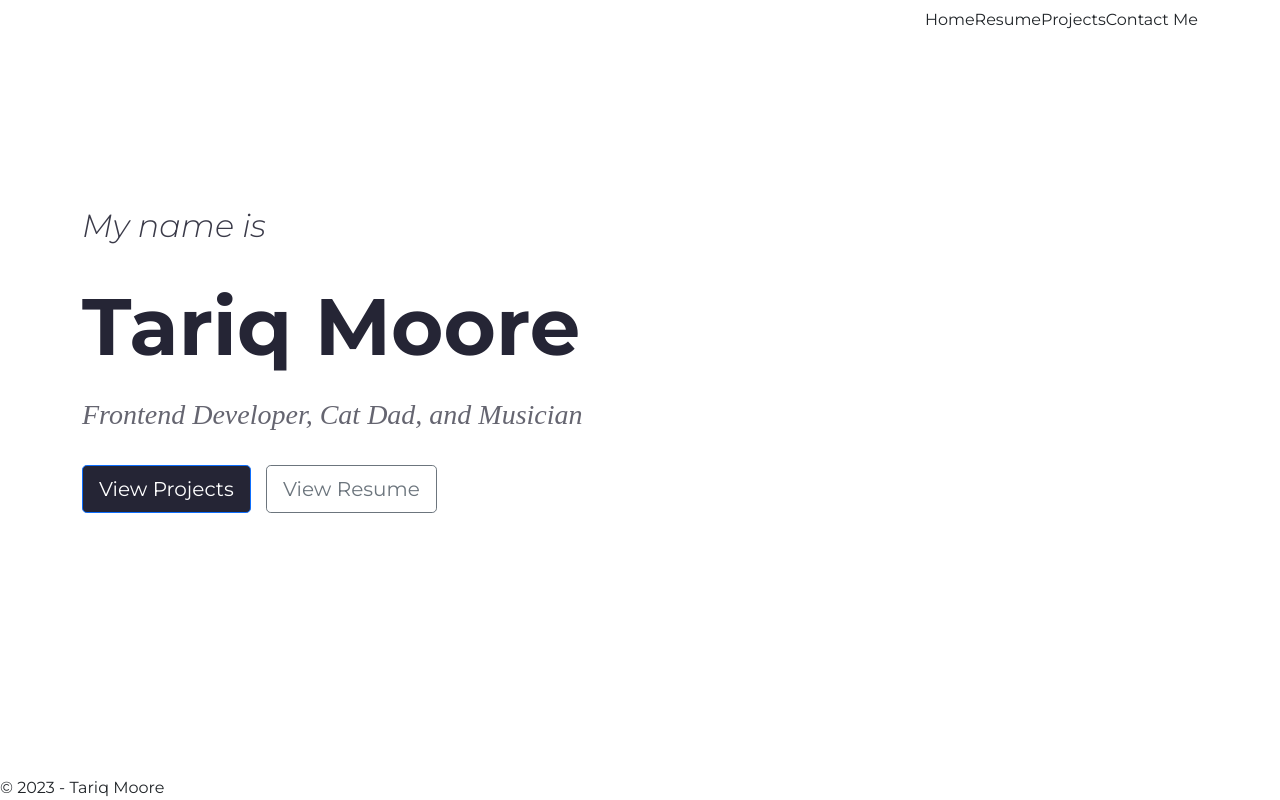
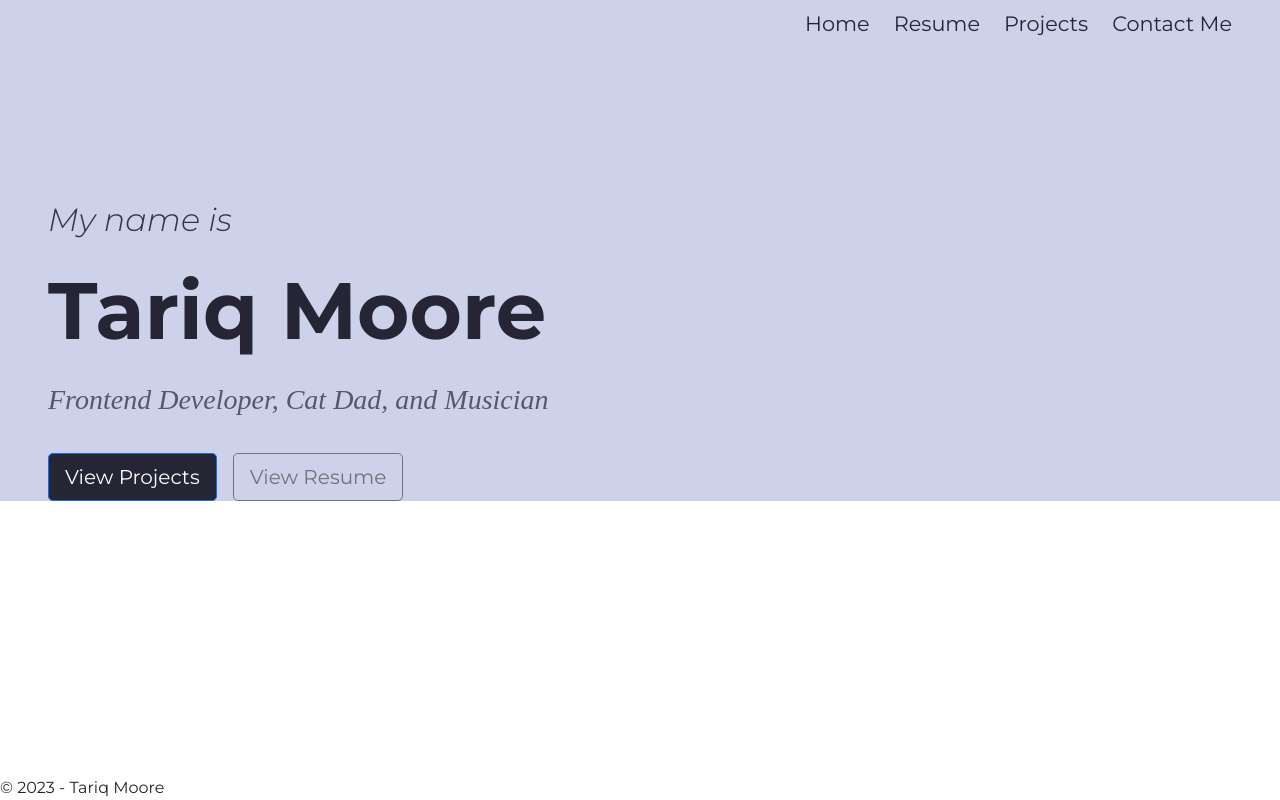
Before and after one commit to TariqMoore/Portfolio, a plain HTML site: page index.html in a window 1280 px wide. Drawn offline with nearby package versions, Linux system fonts and the light colour scheme.

Commit message:
added section elements to separate content. Also adjusted nav/heading spacing

```diff
--- a/index.html
+++ b/index.html
@@ -16,23 +16,23 @@
     <link rel="stylesheet" href="stylesheet.css">
 </head>
 
-<body class="container">
-
+<body>
+    <section class="skyblue-bg">
+        <section class="container-fluid px-5">
             <!--Navigation-->
-<section class="">
             <nav class="navbar navbar-expand-lg">
                 <ul class="navbar-nav ms-auto">
-            <li class="nav-item"><a>Home</a></li>
-            <li class="nav-item"><a>Resume</a></li>
-            <li class="nav-item"><a>Projects</a></li>
-            <li class="nav-item"><a>Contact Me</a></li>
+                    <li class="nav-item ps-4"><a href="">Home</a></li>
+                    <li class="nav-item ps-4"><a href="">Resume</a></li>
+                    <li class="nav-item ps-4"><a href="">Projects</a></li>
+                    <li class="nav-item ps-4"><a href="">Contact Me</a></li>
                 </ul>
             </nav>
 
             <!--Hero Section-->
-    <div class="heroSection">
+            <div id="heroSection" class="heroSection">
                 <h2 class="upperTitle">My name is</h2>
-        <h1 id="title">Tariq Moore</h1>
+                <h1 id="title" class="my-4">Tariq Moore</h1>
                 <h3 class="lowerTitle">Frontend Developer, Cat Dad, and Musician</h3>
 
                 <div class="heroButtons">
@@ -42,9 +42,27 @@
 
             </div>
         </section>
+
+    </section>
+
+
+    <!--Main Section-->
     <main class="">
 
+        <!--About Me Section-->
+        <section id="aboutMe" class="aboutMe">
 
+        </section>
+
+        <!--Skills Section-->
+        <section id="skills" class="skills">
+
+        </section>
+
+        <!--Projects Section-->
+        <section id="projects" class="projects">
+
+        </section>
 
     </main>
 
--- a/stylesheet.css
+++ b/stylesheet.css
@@ -13,12 +13,16 @@ h1 {
 li button {
     font-size: 1rem;
 }
+.nav-item > a{
+    color: #252535;
+    font-size: 1.3rem;
+}
 .btn-dark{
     background-color: #252535;
 }
 
 .heroSection {
-    margin-top: 15%;
+    margin-top: 13%;
     color: #252535;
 }
 .heroButtons {
@@ -42,7 +46,13 @@ li button {
     opacity: 70%;
 }
 
+.skyblue-bg {
+    background-color: #CDD1EA;
+}
+.container-fluid {
+    padding: 0;
+}
 #title {
-    margin: 3% 0 2% 0;
+
     font-weight: bold;
 }
```
Lines whose indentation alone changed are shown as unchanged.
